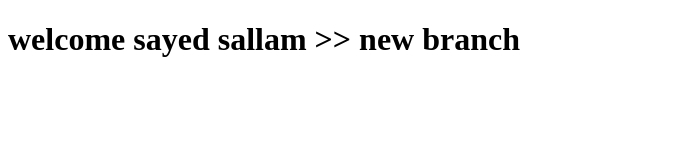
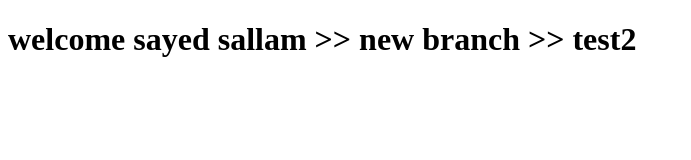
Before and after one commit to sallam22/Regressiontest, a plain HTML site: page index.html in a window 1280 px wide. Shown: the whole page, without its empty margins (0-691 px from the left). Drawn offline with Linux system fonts and the light colour scheme.

Commit message:
new updte

```diff
--- a/index.html
+++ b/index.html
@@ -6,6 +6,6 @@
     <title>Document</title>
 </head>
 <body>
-    <h1> welcome sayed sallam >> new branch </h1>
+    <h1> welcome sayed sallam >> new branch >> test2</h1>
 </body>
 </html>
```
